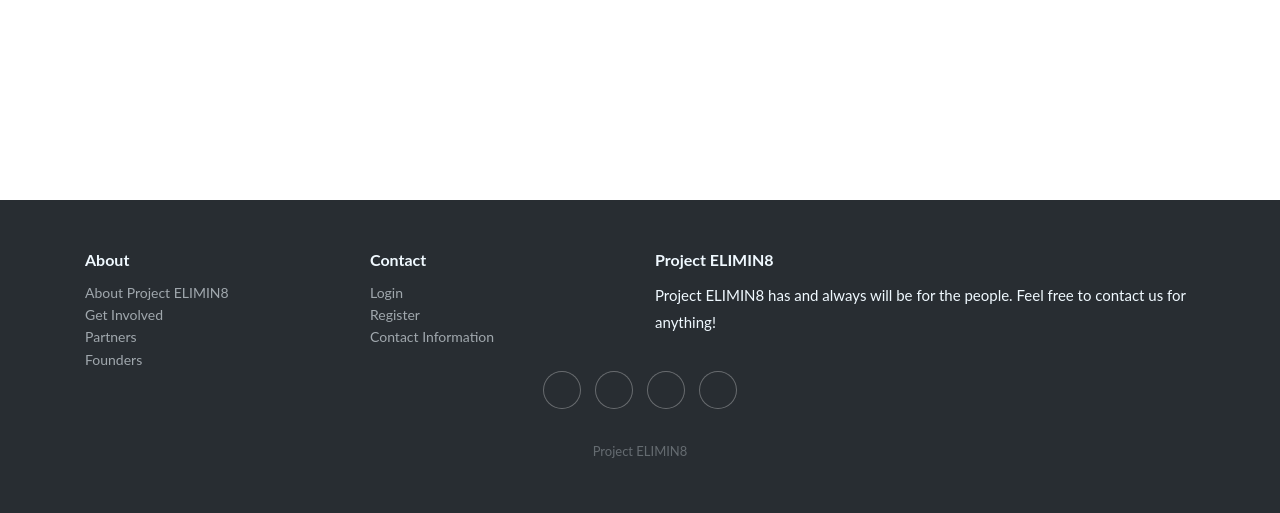
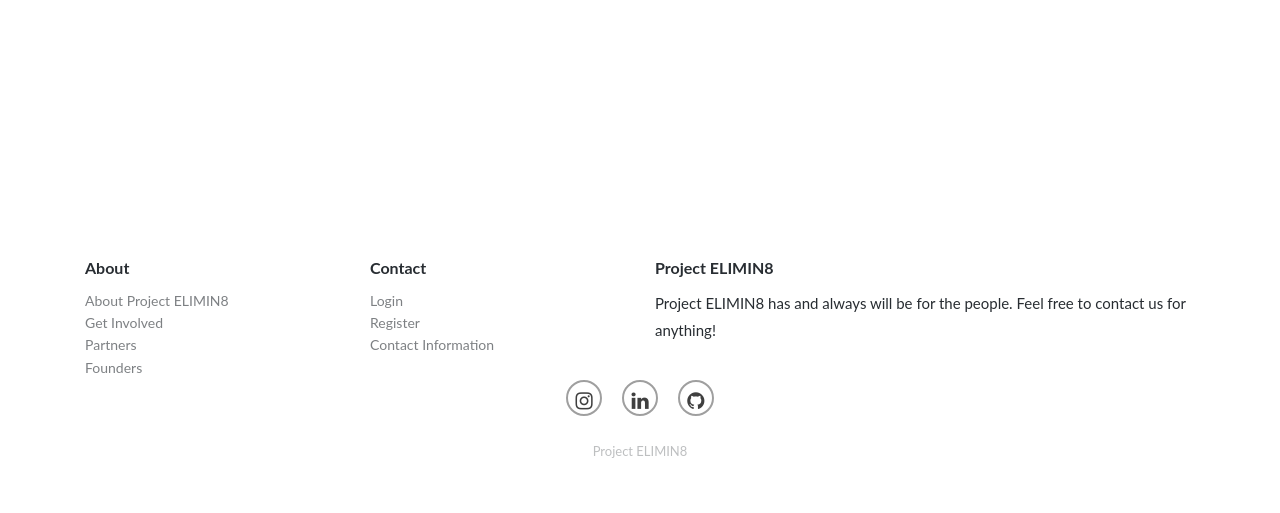
Before and after one commit to peacekeeper6/CastSD-Branch-Org, a Flask app: page /contact in a window 1280 px wide. Shown: the part 287-800 px from the top of the page. Run offline with Flask 2, Linux system fonts and the light colour scheme; some libraries are stand-ins or nearby versions.

Commit message:
footer icons

```diff
--- a/static/styles/footer.css
+++ b/static/styles/footer.css
@@ -76,20 +76,20 @@ h7 {
 /*    background-color:gray;*/
 /*    width: 75%*/
 /*}*/
-.footer-dark {
+.footer-white {
     padding:50px 0;
-    color:#f0f9ff;
-    background-color:#282d32;
+    color:#282d32;
+    background-color:#ffffff;
 }
 
-.footer-dark h3 {
+.footer-white h3 {
     margin-top:0;
     margin-bottom:12px;
     font-weight:bold;
     font-size:16px;
 }
 
-.footer-dark ul {
+.footer-white ul {
     padding:0;
     list-style:none;
     line-height:1.6;
@@ -97,50 +97,50 @@ h7 {
     margin-bottom:0;
 }
 
-.footer-dark ul a {
+.footer-white ul a {
     color:inherit;
     text-decoration:none;
     opacity:0.6;
 }
 
-.footer-dark ul a:hover {
+.footer-white ul a:hover {
     opacity:0.8;
 }
 
 @media (max-width:767px) {
-    .footer-dark .item:not(.social) {
+    .footer-white .item:not(.social) {
         text-align:center;
         padding-bottom:20px;
     }
 }
 
-.footer-dark .item.text {
+.footer-white .item.text {
     margin-bottom:36px;
 }
 
 @media (max-width:767px) {
-    .footer-dark .item.text {
+    .footer-white .item.text {
         margin-bottom:0;
     }
 }
 
-.footer-dark .item.text p {
+.footer-white .item.text p {
     opacity:0.6;
     margin-bottom:0;
 }
 
-.footer-dark .item.social {
+.footer-white .item.social {
     text-align:center;
 }
 
 @media (max-width:991px) {
-    .footer-dark .item.social {
+    .footer-white .item.social {
         text-align:center;
         margin-top:20px;
     }
 }
 
-.footer-dark .item.social > a {
+.footer-white .item.social > a {
     font-size:20px;
     width:36px;
     height:36px;
@@ -150,15 +150,20 @@ h7 {
     border-radius:50%;
     box-shadow:0 0 0 1px rgba(255,255,255,0.4);
     margin:0 8px;
-    color:#fff;
+    color:#000000;
+    border-right: 2px solid gray;
+    border-left: 2px solid gray;
+    border-bottom: 2px solid gray;
+    border-top: 2px solid gray;
+    background-color:#ffffff;
     opacity:0.75;
 }
 
-.footer-dark .item.social > a:hover {
+.footer-white .item.social > a:hover {
     opacity:0.9;
 }
 
-.footer-dark .copyright {
+.footer-white .copyright {
     text-align:center;
     padding-top:24px;
     opacity:0.3;
--- a/templates/layouts/footer.html
+++ b/templates/layouts/footer.html
@@ -1,6 +1,7 @@
 <link rel="stylesheet" href="{{ url_for('static', filename='styles/footer.css') }}">
+<link rel="stylesheet" href="https://cdnjs.cloudflare.com/ajax/libs/font-awesome/4.7.0/css/font-awesome.min.css">
 
-<div class="footer-dark" style="margin-top: auto;">
+<div class="footer-white" style="margin-top: auto;">
     <footer>
         <div class="container">
             <div class="row">
@@ -25,7 +26,10 @@
                     <h3>Project ELIMIN8</h3>
                     <h10>Project ELIMIN8 has and always will be for the people. Feel free to contact us for anything!</h10>
                 </div>
-                <div class="col item social"><a href="#"><i class="icon ion-social-facebook"></i></a><a href="#"><i class="icon ion-social-twitter"></i></a><a href="#"><i class="icon ion-social-snapchat"></i></a><a href="#"><i class="icon ion-social-instagram"></i></a></div>
+                <div class="col item social"><a href="#"><i class="fa fa-instagram"></i></a>
+{#                    <a href="#"><i class="icon ion-social-twitter"></i></a>#}
+                    <a href="#"><i class="fa fa-linkedin"></i></a>
+                    <a href="https://github.com/peacekeeper6/CastSD-Branch-Org"><i class="fa fa-github"></i></a></div>
             </div>
             <p class="copyright">Project ELIMIN8</p>
         </div>
```
